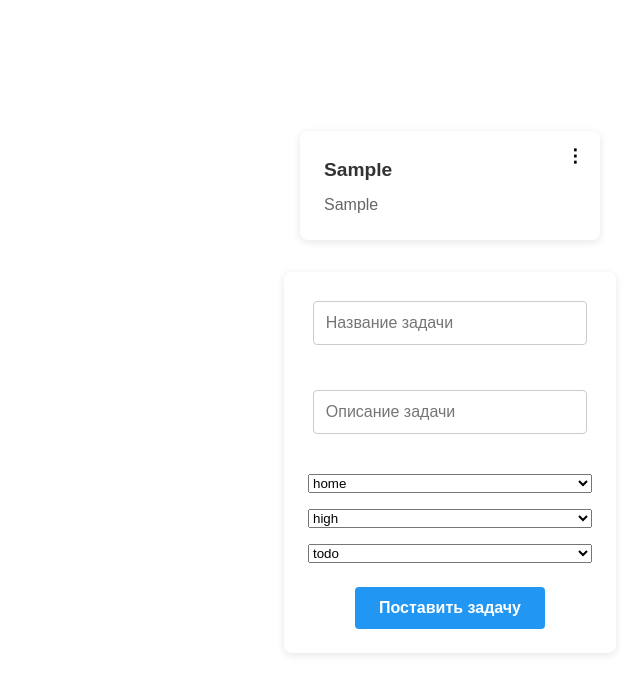
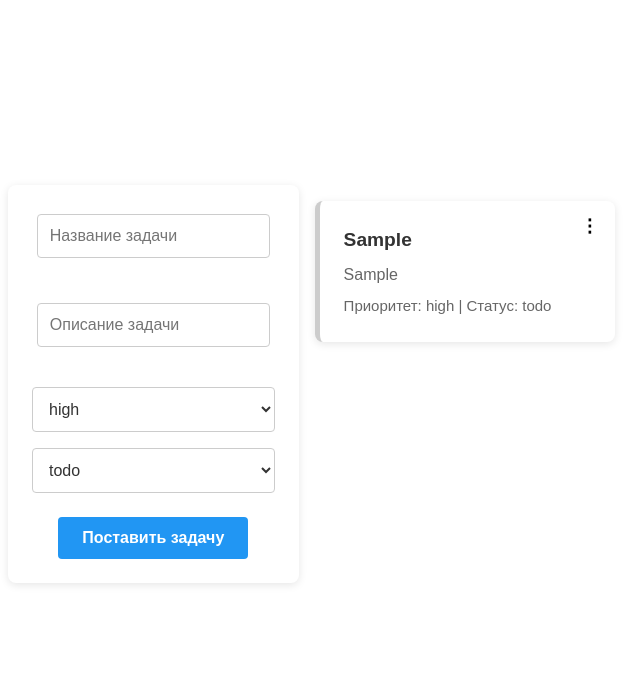
Before and after one commit to BezFantasii/TasklistTypescript, a Vue app: page / in a window 1280 px wide. Both pictures are taken after typing "Sample", "Sample" into the empty fields and a click on the button "Поставить задачу". Shown: the top 694 px of the page, without its empty margins (24-664 px from the left). Built offline with nearby package versions, Linux system fonts and the light colour scheme; the HTML template or start-up script is replaced by a standard one.

Commit message:
mvp good-working task list

```diff
--- a/src/components/TaskCard.vue
+++ b/src/components/TaskCard.vue
@@ -1,13 +1,20 @@
 <template>
-  <div class="task__card">
+  <div class="task__card" :style="{ borderLeft: `5px solid ${statusColor}` }">
     <div v-if="!isEditing" class="title__field">
         {{ props.title }}
     </div>
-    <MyInput v-else v-model="editTitle" :dataType="'text'" :placeholder="'Название задачи'" />
+    <MyInput v-else v-model="card.editTitle" :dataType="'text'" :placeholder="'Название задачи'" />
     <div v-if="!isEditing" class="data__field">
         {{ props.description }}
     </div>
-    <MyInput v-else v-model="editDescription" :dataType="'text'" :placeholder="'Описание задачи'"/>
+    <MyInput v-else v-model="card.editDescription" :dataType="'text'" :placeholder="'Описание задачи'"/>
+    <div v-if="!isEditing" class="meta__field">
+        Приоритет: {{ props.priority }} | Статус: {{ props.status }}
+    </div>
+    <div v-else class="edit__meta">
+        <MySelect v-model="card.editPriority" :selectData="['high', 'medium', 'low']" />
+        <MySelect v-model="card.editStatus" :selectData="['todo', 'in-progress', 'completed']" />
+    </div>
     <div class="editing__card" @mouseover="eventMenu" @mouseleave="eventRemoveMenu">
       <div v-if="!isMenu">
         <button class="menu__btn btn btn-circle">⋮</button>
@@ -24,34 +31,54 @@
 
 <script setup lang="ts">
 import type { Task } from '@/types/task';
-import { onMounted, ref } from 'vue';
+import { onMounted, ref, computed } from 'vue';
 import { useTaskStore } from '@/stores/taskStore';
 import MyInput from './UI/MyInput.vue';
+import MySelect from './UI/MySelect.vue';
 
-interface Props extends Pick<Task, 'title' | 'description' | 'category'|'priority'|'status'>{
+interface Props extends Pick<Task, 'title' | 'description' | 'priority'|'status'|'id'>{
 };
 const props = defineProps<Props>();
+
+const statusColor = computed(() => {
+  switch (props.status) {
+    case 'todo':
+      return '#ccc'; // gray
+    case 'in-progress':
+      return '#ffc107'; // yellow
+    case 'completed':
+      return '#28a745'; // green
+    default:
+      return '#ccc';
+  }
+});
 
 const taskStore = useTaskStore();
 
 const isMenu = ref<boolean>(false);
-const isEditing = ref<boolean>(false); // Предполагаем, что это уже определено
-let hideMenuTimeout: number | null = null; // Таймер для задержки
-const editTitle = ref(props.title);
-const editDescription = ref(props.description);
+const isEditing = ref<boolean>(false);
+let hideMenuTimeout: number | null = null;
 
+const card = ref({
+  editTitle: props.title,
+  editDescription: props.description,
+  editPriority: props.priority,
+  editStatus: props.status
+});
 const deleteTask = () => {
   taskStore.removeTask(props.id);
 };
 
 const startEdit = () => {
   isEditing.value = true;
-  editTitle.value = props.title;
-  editDescription.value = props.description;
+  card.value.editTitle = props.title;
+  card.value.editDescription = props.description;
+  card.value.editPriority = props.priority;
+  card.value.editStatus = props.status;
 };
 
 const saveEdit = () => {
-  taskStore.updateTask(props.id, { title: editTitle.value, description: editDescription.value });
+  taskStore.updateTask(props.id, { title: card.value.editTitle, description: card.value.editDescription, priority: card.value.editPriority, status: card.value.editStatus });
   isEditing.value = false;
 };
 // Показать меню
@@ -69,6 +96,9 @@ const eventRemoveMenu = () => {
     isMenu.value = false;
   }, 300); // Задержка 300 мс — можно настроить
 };
+// const changeColor = () =>{
+//   if (props.status)
+// }
 onMounted(() => console.log(props));
 </script>
 
@@ -84,6 +114,7 @@ onMounted(() => console.log(props));
   transition: var(--transition-box-shadow);
   display: flex;
   flex-direction: column;
+  border-left: 5px solid #ccc; /* default gray */
 }
 
 .task__card:hover {
@@ -101,6 +132,18 @@ onMounted(() => console.log(props));
   font-size: var(--font-size-normal);
   color: var(--color-text-gray);
   line-height: 1.4;
+}
+
+.meta__field {
+  font-size: var(--font-size-small);
+  color: var(--color-text-gray);
+  margin-top: 0.5rem;
+}
+
+.edit__meta {
+  display: flex;
+  gap: 0.5rem;
+  margin-top: 0.5rem;
 }
 
 .delete__btn {
--- a/src/components/TaskForm.vue
+++ b/src/components/TaskForm.vue
@@ -13,9 +13,8 @@
         :dataType="'text'"
         :placeholder="'Описание задачи'"
       />
-      <MySelect v-model="task.category" :selectData="taskCategory" /> <!-- Используем v-model -->
-      <MySelect v-model="task.priority" :selectData="taskPriority" /> <!-- Аналогично -->
-      <MySelect v-model="task.status" :selectData="taskStatus" /> <!-- Аналогично -->
+      <MySelect v-model="task.priority" :selectData="taskPriority" />
+      <MySelect v-model="task.status" :selectData="taskStatus" />
     </div>
     <div class="submit__btn">
       <button class="btn btn-blue" type="submit">Поставить задачу</button>
@@ -37,28 +36,24 @@ const task = ref<Task>({
   title: '',
   description: '',
   id: '',
-  category: 'home',
   priority: 'high',
   status: 'todo'
 });
 
-// Определяем массивы локально (если taskCategory — тип, замените на константы)
-const taskCategory: string[] = ["work", "home", "rest"];
 const taskPriority: string[] = ["high", "medium", "low"];
 const taskStatus: string[] = ["todo", "in-progress", "completed"];
 
-onMounted(() => {
-  console.log(taskCategory);
-});
+
 
 // Убрал categoryEmit, так как он не нужен
 const addTask = () => {
   // Проверяем, что все поля заполнены
-  if (!task.value.title.trim() || !task.value.description.trim()) {
+  if (!task.value.title.trim() || !task.value.description.trim()  || !task.value.priority || !task.value.status) {
     alert('Пожалуйста, заполните все поля');
     return;
   }
   task.value.id = Date.now().toString();
+  console.log(task.value.priority, task.value.status)
   // Добавляем задачу в store
   taskStore.addTask(task.value);
 
@@ -67,7 +62,6 @@ const addTask = () => {
     title: '',
     description: '',
     id: '',
-    category: 'home',
     priority: 'high',
     status: 'todo'
   };
--- a/src/components/TaskList.vue
+++ b/src/components/TaskList.vue
@@ -1,7 +1,7 @@
 <template>
   <div class="task__list">
     <div v-for="task in tasks" :key="task.id">
-      <TaskCard :title="task.title" :description="task.description" :id="task.id"></TaskCard>
+      <TaskCard :title="task.title" :description="task.description" :id="task.id" :priority="task.priority" :status="task.status"></TaskCard>
     </div>
   </div>
 </template>
--- a/src/components/UI/MySelect.vue
+++ b/src/components/UI/MySelect.vue
@@ -1,6 +1,6 @@
 <template>
   <select :value="modelValue" @change="updateValue"> <!-- Заменил v-model на :value и @change -->
-    <option v-for="category in selectData" :key="category" :value="category">{{ category }}</option>
+    <option v-for="item in props.selectData" :key="item" :value="item">{{ item }}</option>
   </select>
 </template>
 
@@ -12,18 +12,39 @@ interface Props {
 
 const props = defineProps<Props>();
 
+const model = defineModel()
 // Эмит для обновления v-model в родительском компоненте
-const emit = defineEmits<{
-  (e: 'update:modelValue', value: string): void;
-}>();
+// const emit = defineEmits<{
+//   (e: 'update:modelValue', value: string): void;
+// }>();
 
 // Функция для обработки изменения и эмит обновления
 const updateValue = (event: Event) => {
   const target = event.target as HTMLSelectElement;
-  emit('update:modelValue', target.value); // Эмитим новое значение
+  console.log(typeof(target.value))
+  model.value = target.value
 };
 </script>
 
 <style scoped>
-/* Ваши стили */
+select {
+  width: 100%;
+  padding: 0.75rem;
+  border: 1px solid #ccc;
+  border-radius: 4px;
+  background-color: #fff;
+  font-size: 1rem;
+  color: #333;
+  transition: border-color 0.3s ease;
+}
+
+select:focus {
+  outline: none;
+  border-color: #007bff;
+  box-shadow: 0 0 0 2px rgba(0, 123, 255, 0.25);
+}
+
+option {
+  padding: 0.5rem;
+}
 </style>
--- a/src/stores/taskStore.ts
+++ b/src/stores/taskStore.ts
@@ -14,6 +14,7 @@ export const useTaskStore = defineStore('taskStore', {
   actions: {
     // Функция добавления задачи
     addTask(task: Task) {
+      console.log(task)
       this.tasks.push(task);
       // Сохраняем в localStorage после добавления
       this.saveTasks();
--- a/src/types/task.ts
+++ b/src/types/task.ts
@@ -1,12 +1,10 @@
 export type taskPriority = "low"|"medium"|"high"
-export type taskCategory = "work"|"home"|"rest"
 export type taskStatus = 'todo' | 'in-progress' | 'completed'
 
 export interface Task {
   id: string
   title: string
   description: string
-  category: taskCategory
-  priority: taskPriority
-  status: taskStatus
+  priority: string|taskPriority
+  status: string|taskStatus
 }
--- a/src/views/HomeView.vue
+++ b/src/views/HomeView.vue
@@ -5,7 +5,20 @@ import TaskForm from '@/components/TaskForm.vue';
 
 <template>
   <main>
+    <task-form></task-form>
     <task-list></task-list>
-    <task-form></task-form>
   </main>
 </template>
+<style scoped>
+main{
+  display: flex;
+  justify-content: space-around;
+}
+@media (max-width: 800px) {
+  main{
+    display: flex;
+    flex-direction: column;
+  }
+}
+
+</style>
```
Also changed, not shown: src/components/Home.vue (deleted, +0 -11 lines), 1 other file (tests, documents, lock files or other folders).
